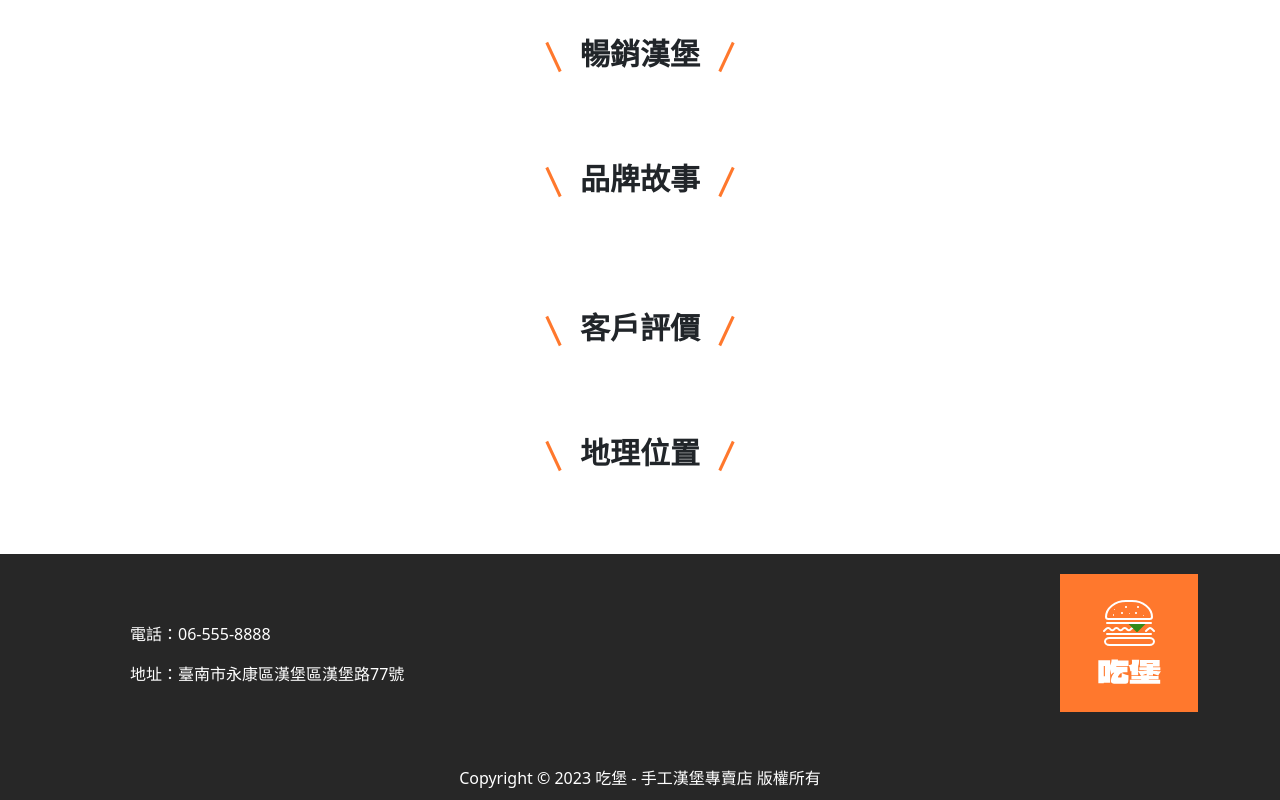
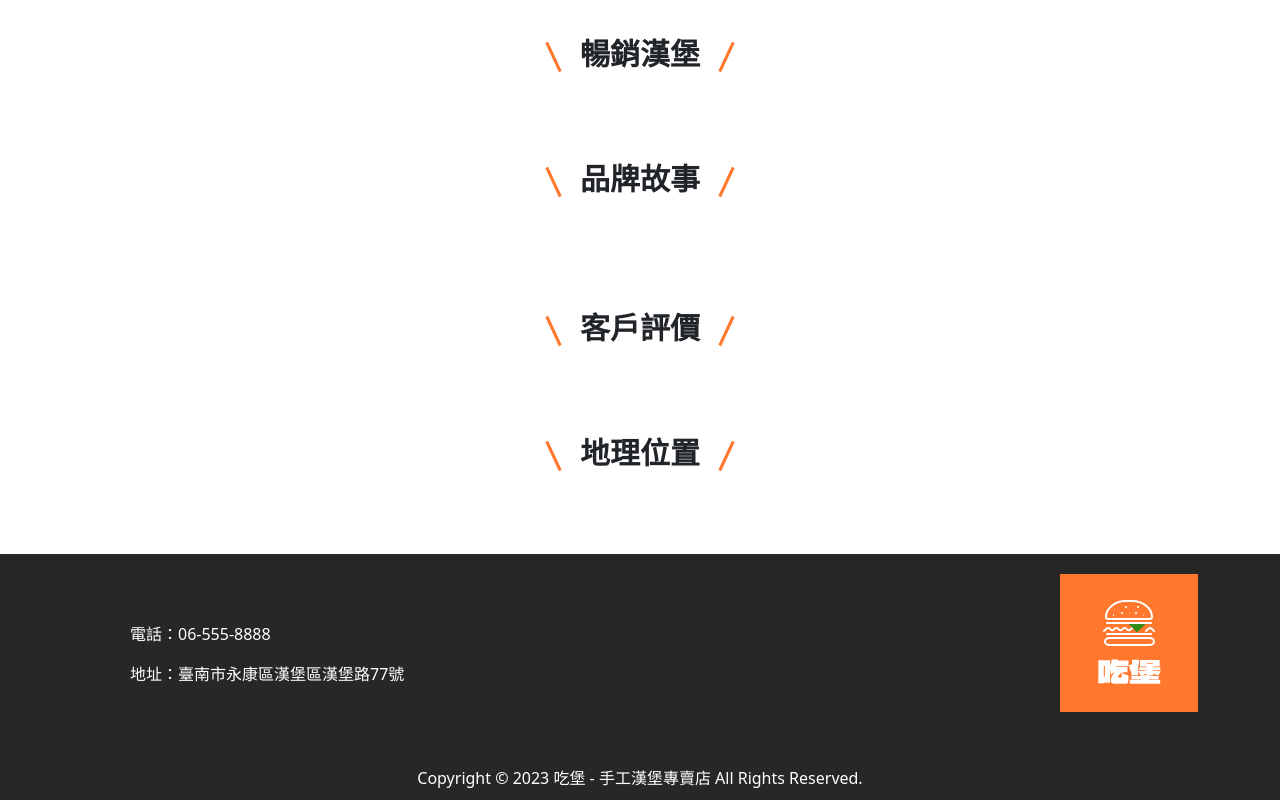
Before and after one commit to Cathy7485/Burger, a Vue app: page / in a window 1280 px wide. Shown: the part 637-1437 px from the top of the page. Built offline with nearby package versions, Linux system fonts and the light colour scheme.

Commit message:
fix text

```diff
--- a/src/views/FrontLayout.vue
+++ b/src/views/FrontLayout.vue
@@ -38,7 +38,7 @@
 					<img src="../assets/logo.svg" alt="footer-LOGO">
 				</div>
 				<div class="col-12 text-center">
-					Copyright © 2023  吃堡 - 手工漢堡專賣店 版權所有
+					Copyright © 2023  吃堡 - 手工漢堡專賣店 All Rights Reserved.
 				</div>
 			</div>
 		</div>
```
